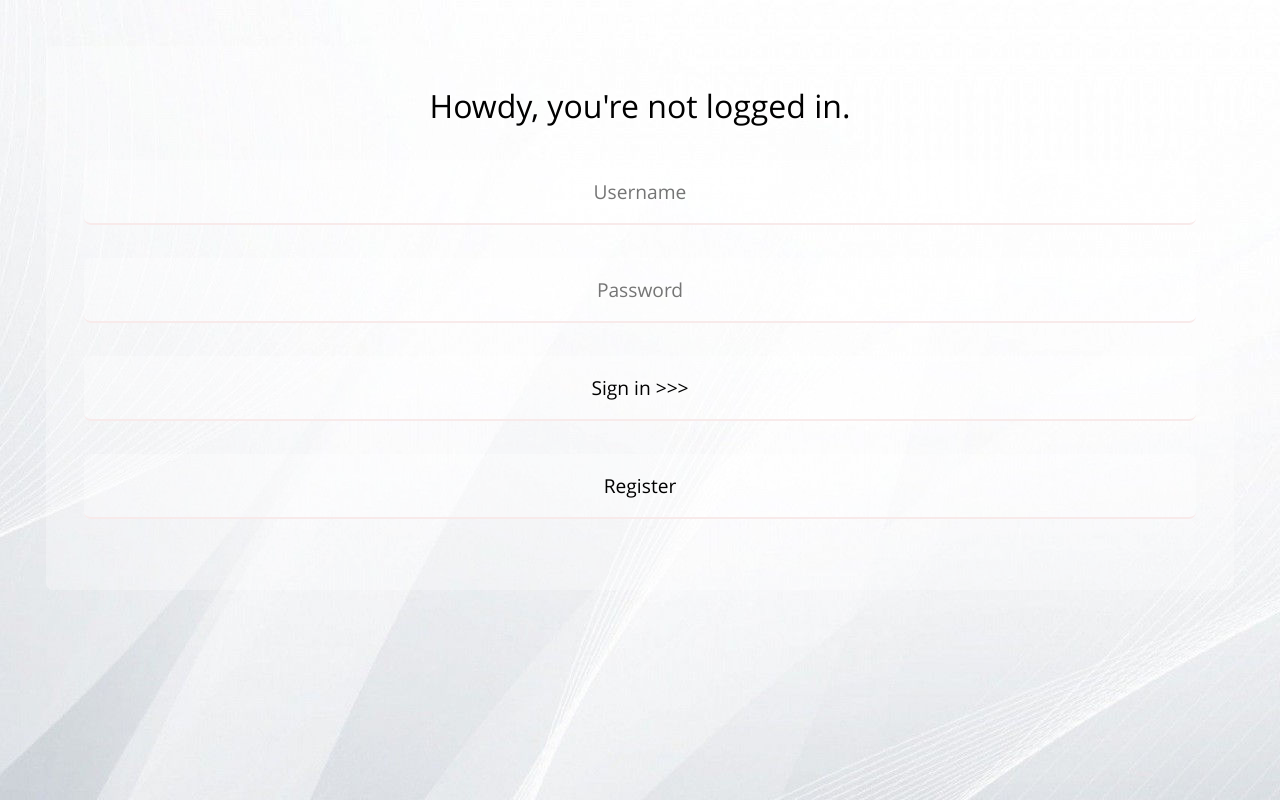
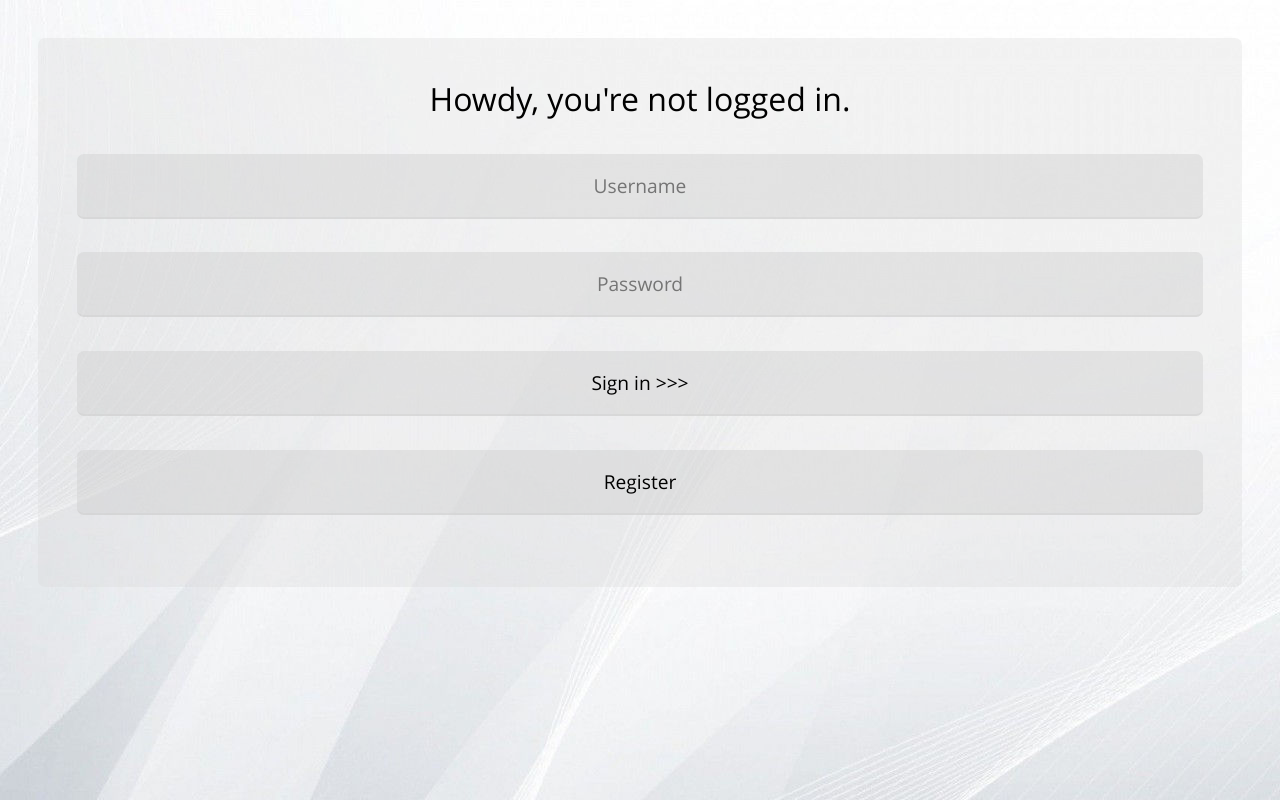
Before and after one commit to intheon/homepage, a PHP site: page /login.php in a window 1280 px wide. Run offline with PHP 8.4, Linux system fonts and the light colour scheme; style sheets or scripts are compiled from the project's sources.

Commit message:
why is my internet so shit

```diff
--- a/css/login-style.css
+++ b/css/login-style.css
@@ -7,7 +7,9 @@
 body {
   background: url(../img/bg.jpg);
   background-attachment: fixed;
-  font-family: "Open Sans" !important; }
+  font-family: "Open Sans" !important;
+  margin: 0;
+  padding: 0; }
 
 .center {
   margin-left: auto !important;
@@ -19,21 +21,21 @@ body {
   margin: 3%;
   padding: 3%;
   border-radius: 7px;
-  background: rgba(255, 255, 255, 0.3); }
+  background: rgba(215, 215, 215, 0.3); }
 
 input[type="text"], button {
   padding: 1.6%;
   border-radius: 7px;
   outline: none;
-  background: rgba(255, 255, 255, 0.3);
+  background: rgba(203, 203, 203, 0.4);
   border: none;
-  border-bottom: 2px solid #f8eaea;
+  border-bottom: 2px solid rgba(203, 203, 203, 0.4);
   transition: all 0.7s;
   font-family: "Open Sans" !important; }
 
-input[type="text"]:focus, button:hover {
+input[type="text"]:hover, input[type="text"]:focus, button:hover {
   border-bottom: 2px solid #bd3f3f;
-  background: none;
+  background: rgba(215, 215, 215, 0.3);
   cursor: -moz-pointer;
   cursor: -webkit-pointer;
   cursor: pointer; }
--- a/css/login-style.scss
+++ b/css/login-style.scss
@@ -17,6 +17,8 @@ body
     background:                         url(../img/bg.jpg);
     background-attachment:              fixed;
     font-family:                        "Open Sans" !important;
+    margin: 							0;
+    padding: 							0;
 }
 
 $bigPadding:                            3%;
@@ -24,7 +26,8 @@ $padding:                               0.8%;
 $colour1:                               #AA3939;
 $colour2:                               #AA6C39;
 $colour3:                               #FFFFFF;
-$trans:                                 rgba(255,255,255,0.3);
+$trans:                                 rgba(215,215,215,0.3);
+$trans2:                                rgba(203,203,203,0.4);
 $border-radius-amount:                  7px;
 
 %center-element
@@ -53,16 +56,16 @@ $border-radius-amount:                  7px;
     padding:                            $padding * 2;
     border-radius:                      $border-radius-amount;
     outline:                            none;
-    background:                         $trans;
+    background:                         $trans2;
     border:                             none;
-    border-bottom:                      2px solid lighten($colour1, 50%);
+    border-bottom:                      2px solid $trans2;
     transition:                         all 0.7s;
         font-family:                        "Open Sans" !important;
 }
 %input-hover
 {
     border-bottom:                      2px solid lighten($colour1, 5%);
-    background:                         none;
+    background:                         $trans;
     cursor:                             -moz-pointer;
     cursor:                             -webkit-pointer;
     cursor:                             pointer;
@@ -83,6 +86,11 @@ $border-radius-amount:                  7px;
 input[type="text"]
 {
     @extend                             %input-default;
+}
+
+input[type="text"]:hover
+{
+    @extend                             %input-hover;
 }
 
 input[type="text"]:focus
@@ -110,3 +118,38 @@ button:hover
 {
     display:                             none;
 }
+
+.information-panel
+{
+	position: 							fixed;
+	width: 								82%;
+	display: 							block;
+	margin: 							5%;
+	margin-top: 						10%;
+	padding: 							4%;
+	background: 						rgba(255,255,255,0.6);
+	border: 							2px solid rgba(163,163,163,0.5);
+}
+
+.information-dismiss
+{
+	position: 							absolute;
+	top: 								0;
+	right: 								0;
+	font-size: 							1.8em;
+	opacity: 							1;
+	padding: 							2%;
+	z-index: 							20;
+}
+
+.information-dismiss:hover
+{
+	opacity: 							0.6;
+	cursor: 							pointer;
+}
+
+.information-message
+{
+	font-size: 							1.4em;
+	text-align: 						center;
+}
--- a/js/modules/login-module.js
+++ b/js/modules/login-module.js
@@ -13,6 +13,13 @@ $(document).ready(function(){
 
 	$("#submit-sign-in").click(function(){
 		signIn();
+	});
+
+	$("#login-forms .center").keyup(function(event){
+		if (event.keyCode == 13)
+		{
+			signIn();
+		}
 	});
 
 
@@ -76,6 +83,12 @@ function signIn(){
 		pwd: 	$("#login-form-password").val(),
 	}
 
+	if (!payload.usr || !payload.pwd)
+	{
+		showErrorMessage("Please fill out your details!")
+	}
+	else
+	{
 		// SUBMIT PAYLOAD TO PHP
 		$.ajax({
 			type: 	"POST",
@@ -91,9 +104,36 @@ function signIn(){
 							break;
 
 						default:
-						createErrorMSG("No data received");
+							showErrorMessage("No data received");
 							break;
 					}
 			}
 		});
 	}
+
+}
+
+function showErrorMessage(message)
+{
+	// html
+	var error = "<div class='information-panel'>\
+		<div class='information-dismiss'>x</div>\
+		<div class='information-message'>"+ message +"</div>\
+	</div>"
+
+	// add it to dom
+	$("body").prepend(error);
+
+	// create handler for close icon
+	$(".information-panel").click(function(){
+		removeFromDom(".information-panel");
+	});
+
+}
+
+function removeFromDom(what)
+{
+	$(what).fadeOut(function(){
+		$(this).remove();
+	});
+}
--- a/todo.json
+++ b/todo.json
@@ -1 +1 @@
-{"items":[{"itemName":"learn about JavaScript task runners (gulp, grunt)","date":"Wed Aug 19 2015 20:37:36 GMT+0100 (GMT Daylight Time)"},{"itemName":"do cms in node","date":"Wed Aug 19 2015 21:03:05 GMT+0100 (GMT Daylight Time)"},{"itemName":"dabble with python","date":"Wed Aug 19 2015 21:03:13 GMT+0100 (GMT Daylight Time)"},{"itemName":"learn about unit testing","date":"Mon Sep 14 2015 18:57:41 GMT+0100 (GMT Daylight Time)"},{"itemName":"buy umbrella","date":"Tue Sep 15 2015 09:12:38 GMT+0100 (GMT Daylight Time)"},{"itemName":"get haircut","date":"Tue Sep 22 2015 23:35:28 GMT+0100 (GMT Daylight Time)"},{"itemName":"buy lightbulbs","date":"Thu Oct 01 2015 09:14:03 GMT+0100 (GMT Daylight Time)"},{"itemName":"buy mp3 player","date":"Thu Oct 01 2015 10:42:27 GMT+0100 (GMT Daylight Time)"}]}
+{"items":[{"itemName":"do cms in node","date":"Wed Aug 19 2015 21:03:05 GMT+0100 (GMT Daylight Time)"},{"itemName":"dabble with python","date":"Wed Aug 19 2015 21:03:13 GMT+0100 (GMT Daylight Time)"},{"itemName":"learn about unit testing","date":"Mon Sep 14 2015 18:57:41 GMT+0100 (GMT Daylight Time)"},{"itemName":"buy umbrella","date":"Tue Sep 15 2015 09:12:38 GMT+0100 (GMT Daylight Time)"},{"itemName":"get haircut","date":"Tue Sep 22 2015 23:35:28 GMT+0100 (GMT Daylight Time)"},{"itemName":"buy lightbulbs","date":"Thu Oct 01 2015 09:14:03 GMT+0100 (GMT Daylight Time)"},{"itemName":"buy mp3 player","date":"Thu Oct 01 2015 10:42:27 GMT+0100 (GMT Daylight Time)"}]}
```
Also changed, not shown: other parts of css/login-style.css (+27 -0 lines), 1 other file. Lines whose indentation alone changed are shown as unchanged.
